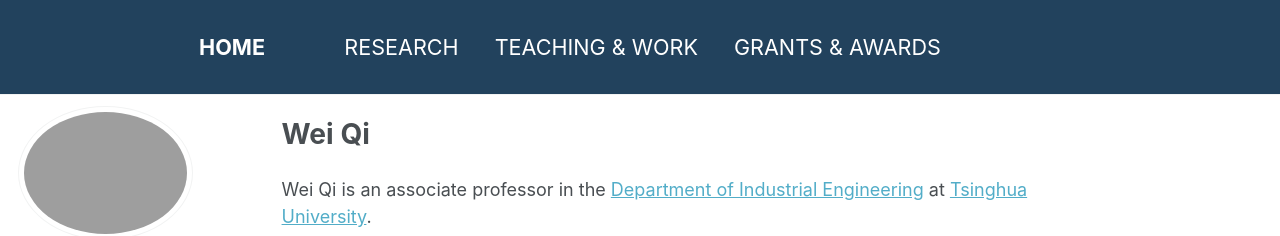
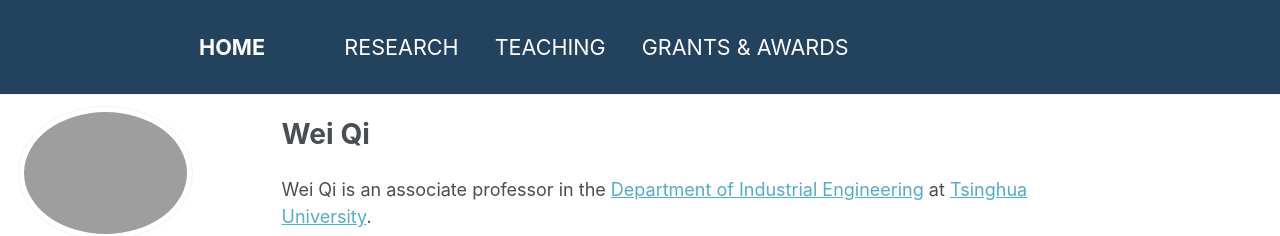
Before and after one commit to wei-qi-home/wei-qi-home.github.io, a Jekyll site: the page built from _pages/about.md, in a window 1280 px wide. Shown: the top 236 px of the page. Built offline with Jekyll 4.4.1, drawn with Linux system fonts in a browser that asks for light colours.

Commit message:
Update navigation.yml

```diff
--- a/_data/navigation.yml
+++ b/_data/navigation.yml
@@ -3,8 +3,8 @@ main:
   - title: "RESEARCH"
     url: /research/
 
-  - title: "TEACHING & WORK"
-    url: /teaching&work/
+  - title: "TEACHING"
+    url: /teaching/
 
   - title: "GRANTS & AWARDS"
     url: /grants&awards/
```
